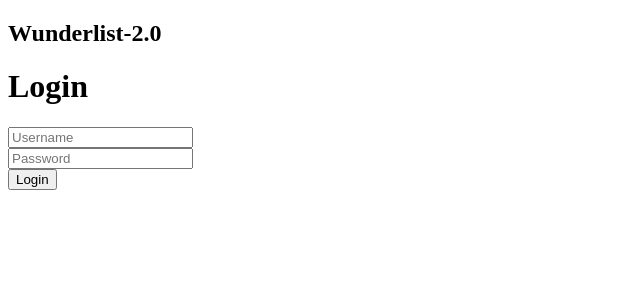
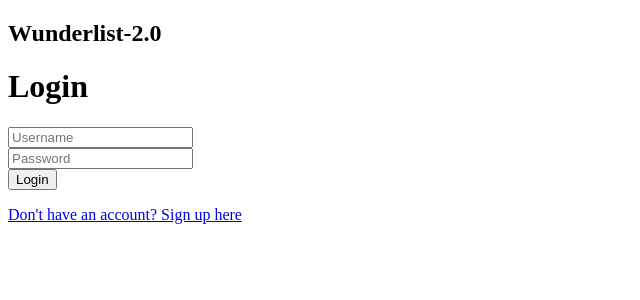
Before and after one commit to Wunderlist-2-0-EU/React-Frontend, a React (Create React App) app: page /login in a window 1280 px wide. Shown: the top 300 px of the page, without its empty margins (0-640 px from the left). Built offline with nearby package versions, Linux system fonts and the light colour scheme.

Commit message:
add link to signup page on login page

```diff
--- a/src/components/LoginForm.jsx
+++ b/src/components/LoginForm.jsx
@@ -7,6 +7,7 @@
 
 import React from 'react';
 import { withFormik, Field, Form } from 'formik';
+import { Link } from 'react-router-dom';
 import { connect } from 'react-redux';
 import { login } from '../actionCreators';
 import * as yup from 'yup';
@@ -26,6 +27,9 @@
       <button disabled={isSubmitting} type='submit'>
         Login
       </button>
+      <Link to='/'>
+        <p>Don't have an account? Sign up here</p>
+      </Link>
     </Form>
   );
 };
```
